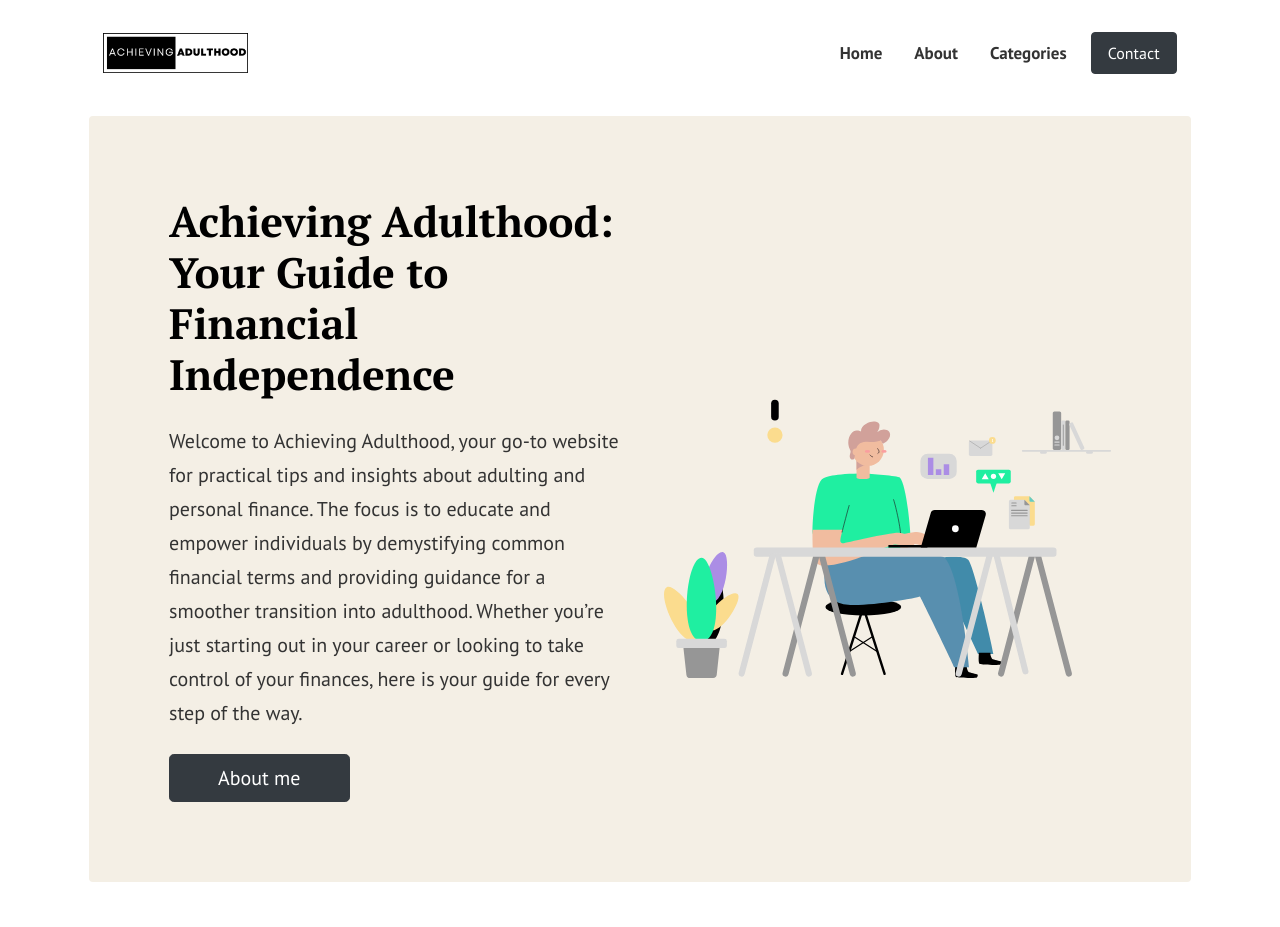
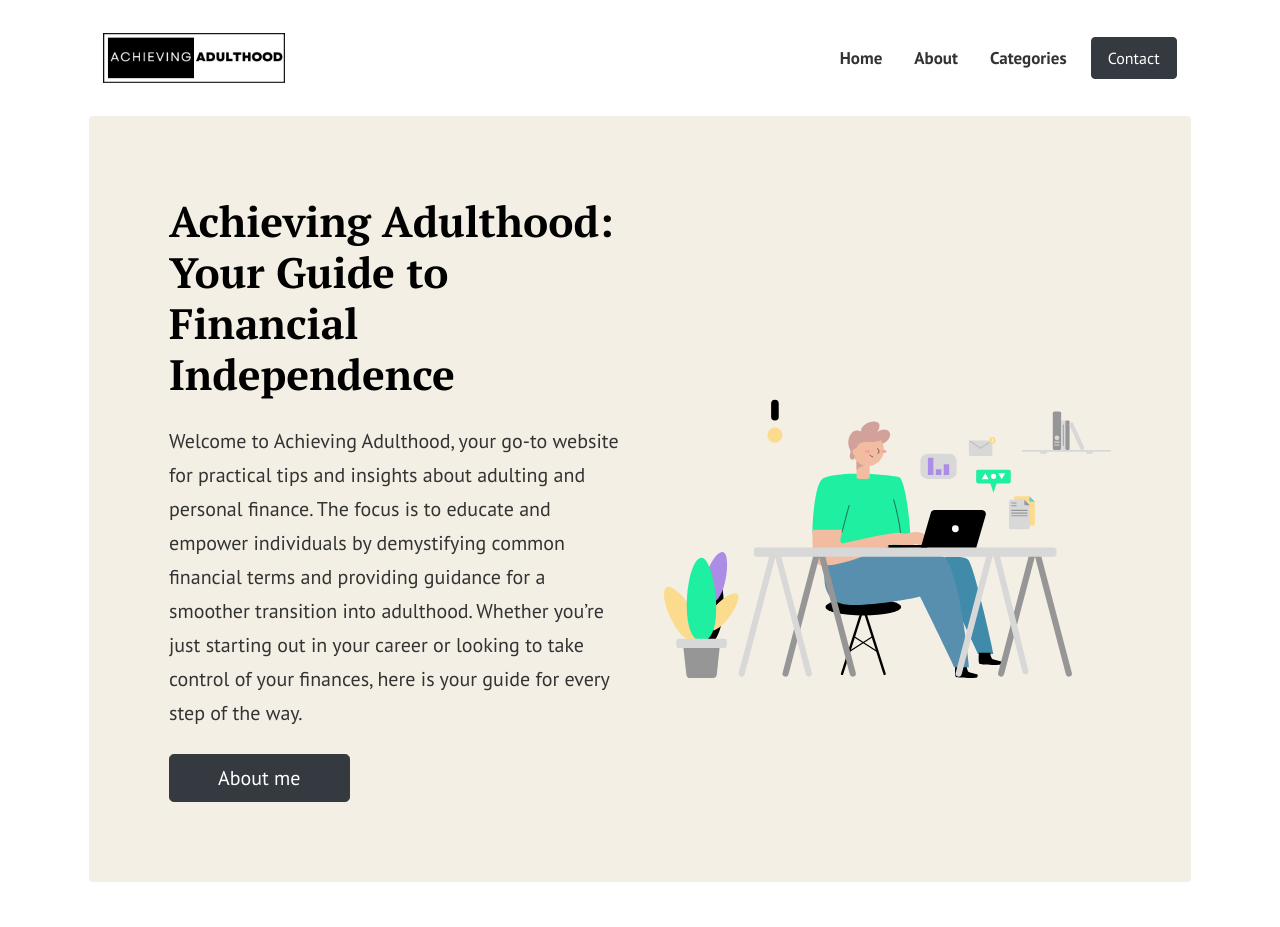
Before and after one commit to jkic2023github/achievingadulthood.com, a Jekyll site: the page built from index.html, in a window 1280 px wide and 1400 px high. Shown: the top 927 px of the window. Built offline with Jekyll 4.4.1, drawn with Linux system fonts in a browser that asks for light colours; the list of posts is cut into pages by our own code; comment, search, counter and statistics services are not loaded; grey boxes are pictures that could not be loaded.

Commit message:
Update theme.scss

```diff
--- a/assets/css/theme.scss
+++ b/assets/css/theme.scss
@@ -555,7 +555,7 @@ img {max-width:100%;height: auto;}
 
 .mr-2 {
   height: auto;
-  max-height: 40px;
+  max-height: 50px;
   max-width: 100%;
 }
 
```
